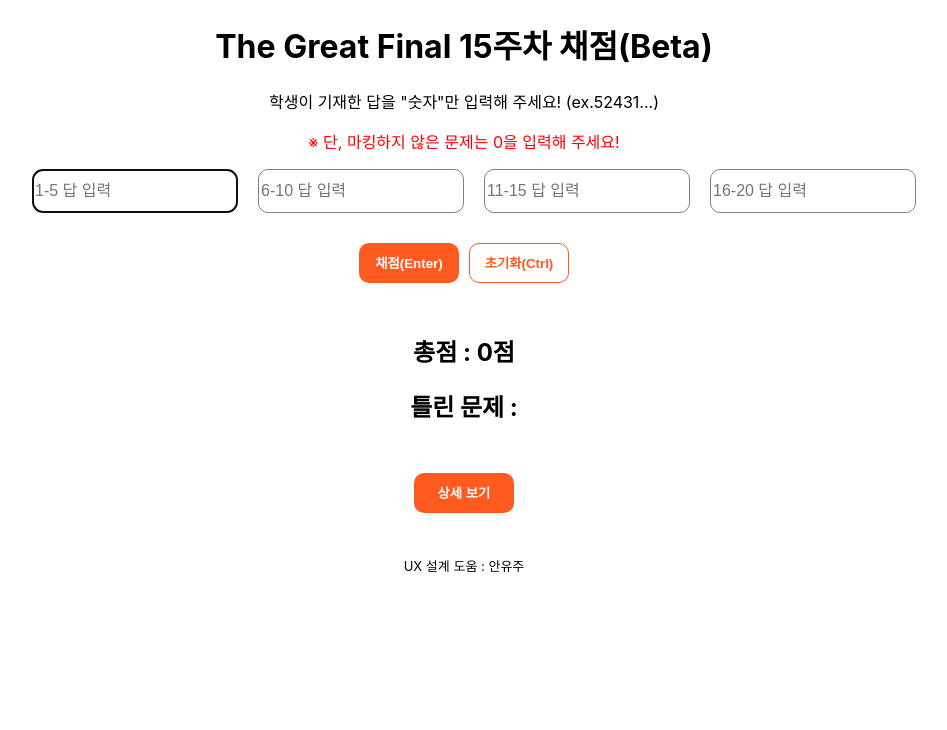
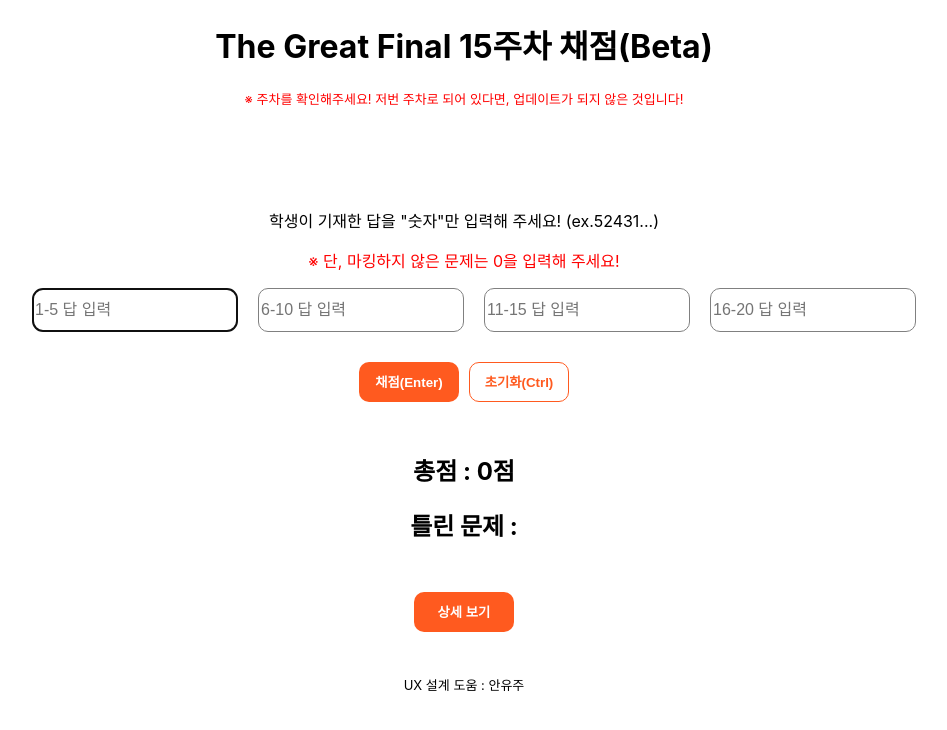
Before and after one commit to GitC0de/TGF-Scoring, a React (Create React App) app: page / in a window 1280 px wide. Shown: the top 730 px of the page, without its empty margins (176-1123 px from the left). Built offline with nearby package versions, Linux system fonts and the light colour scheme.

Commit message:
15th week update

```diff
--- a/src/App.js
+++ b/src/App.js
@@ -6,6 +6,10 @@ function App() {
   return (
     <div className="App">
       <h1>The Great Final 15주차 채점(Beta)</h1>
+      <p className="confirmation">
+        ※ 주차를 확인해주세요! 저번 주차로 되어 있다면, 업데이트가 되지 않은
+        것입니다!
+      </p>
 
       <p>학생이 기재한 답을 "숫자"만 입력해 주세요! (ex.52431...)</p>
       <p className="warning">※ 단, 마킹하지 않은 문제는 0을 입력해 주세요!</p>
@@ -17,9 +21,3 @@ function App() {
 }
 
 export default App;
-
-/* <p className="confirmation">
-        ※ 주차를 확인해주세요! 저번 주차로 되어 있다면, 업데이트가 되지 않은
-        것입니다!
-      </p>
-*/
```
